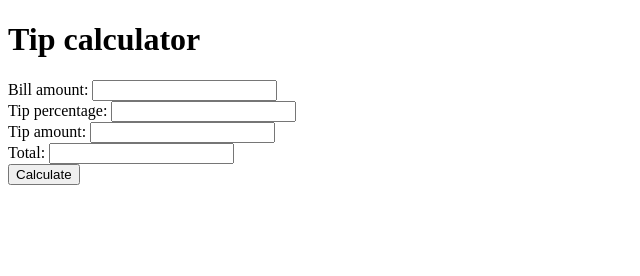
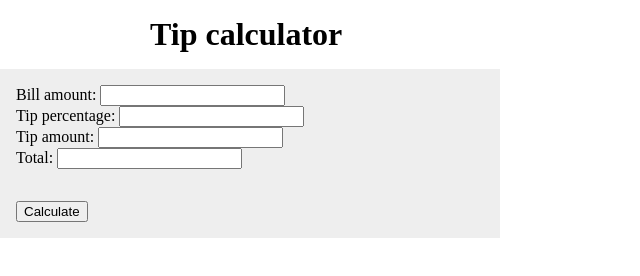
Before and after one commit to araraonline/js-exercises, a plain HTML site: page tip_calculator/index.html in a window 1280 px wide. Shown: the whole page, without its empty margins (0-640 px from the left). Drawn offline with Linux system fonts and the light colour scheme.

Commit message:
Create basic layout

```diff
--- a/tip_calculator/index.html
+++ b/tip_calculator/index.html
@@ -4,6 +4,7 @@
     <head>
         <meta charset="urf-8">
         <title>Tip calculator</title>
+        <link href="styles.css" rel="stylesheet">
     </head>
     <body>
         <h1>Tip calculator</h1>
--- /dev/null
+++ b/tip_calculator/styles.css
@@ -0,0 +1,24 @@
+/* main color: #55a0eb */
+/* complementary color: #eb8e55 */
+
+body {
+    margin: 0;
+    width: 500px;
+}
+
+h1 {
+    width: 200px;
+    margin: 1rem auto;
+}
+
+main {
+    background: #eee;
+}
+
+.inputs {
+    padding: 1rem;
+}
+
+.button {
+    padding: 1rem;
+}
```
